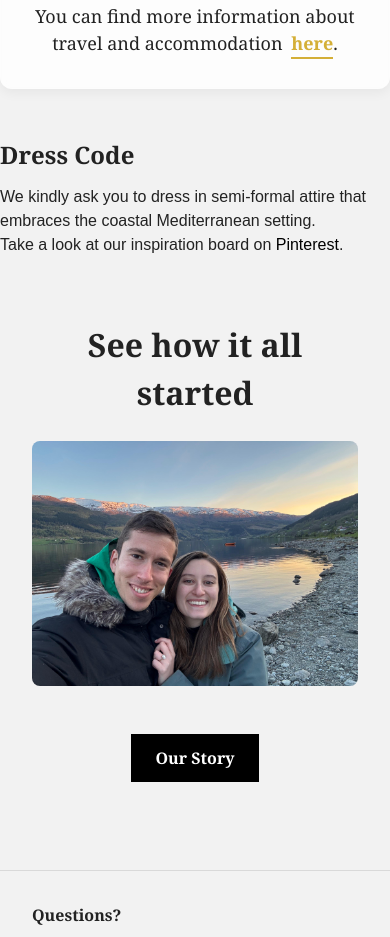
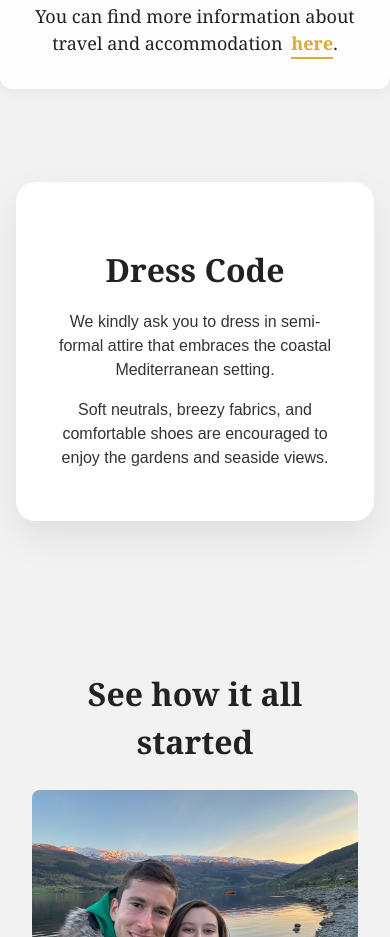
Before and after one commit to erikkoll/ItsLoveSeason, a plain HTML site: page index.html in a window 390 px wide. Shown: the part 2028-2965 px from the top of the page. Drawn offline with Linux system fonts and the light colour scheme.

Commit message:
pinterestv2

```diff
--- a/assets/styles.css
+++ b/assets/styles.css
@@ -485,6 +485,66 @@ a { color: var(--accent); text-decoration: none; }
 }
 
 
+/* DRESS CODE */
+.dress-code {
+  padding: clamp(2.8rem, 6vw, 4.2rem) 1.5rem;
+  margin: 0 auto clamp(2.5rem, 6vw, 4.5rem);
+  max-width: 1100px;
+}
+
+.dress-code-inner {
+  background: #fff;
+  border-radius: 20px;
+  box-shadow: 0 16px 38px rgba(0, 0, 0, 0.08);
+  display: grid;
+  grid-template-columns: repeat(2, minmax(0, 1fr));
+  gap: clamp(1.8rem, 4vw, 3.2rem);
+  padding: clamp(2.2rem, 5vw, 3.4rem);
+  align-items: center;
+}
+
+.dress-code-text h2 {
+  font-size: clamp(2rem, 3.6vw, 2.6rem);
+  margin-bottom: 1rem;
+}
+
+.dress-code-text p {
+  margin: 0 0 1rem;
+  max-width: 48ch;
+  color: #333;
+}
+
+.dress-code-board {
+  display: flex;
+  justify-content: center;
+}
+
+.dress-code-board iframe,
+.dress-code-board .pinterest-embed {
+  border-radius: 16px !important;
+  box-shadow: 0 12px 28px rgba(0, 0, 0, 0.08);
+}
+
+@media (max-width: 900px) {
+  .dress-code-inner {
+    grid-template-columns: 1fr;
+    text-align: center;
+  }
+
+  .dress-code-text p {
+    margin-left: auto;
+    margin-right: auto;
+  }
+
+  .dress-code-board {
+    order: -1;
+  }
+
+  .dress-code {
+    padding-left: 1rem;
+    padding-right: 1rem;
+  }
+}
 /* Travel callout: keep side lines behind the text and a bit shorter */
 .travel-callout { position: relative; }
 .travel-callout::before,
--- a/index.html
+++ b/index.html
@@ -76,9 +76,20 @@
 </section>
 <!-- DRESS CODE -->
 <section class="dress-code">
-  <h2>Dress Code</h2>
-  <p>We kindly ask you to dress in semi-formal attire that embraces the coastal Mediterranean setting.</p>
-  <p>Take a look at our inspiration board on <a href="https://uk.pinterest.com/ktjo79/animal-board/giraffes/" target="_blank" rel="noopener">Pinterest</a>.</p>
+  <div class="dress-code-inner">
+    <div class="dress-code-text">
+      <h2>Dress Code</h2>
+      <p>We kindly ask you to dress in semi-formal attire that embraces the coastal Mediterranean setting.</p>
+      <p>Soft neutrals, breezy fabrics, and comfortable shoes are encouraged to enjoy the gardens and seaside views.</p>
+    </div>
+    <div class="dress-code-board">
+      <a data-pin-do="embedBoard"
+         data-pin-board-width="360"
+         data-pin-scale-height="320"
+         data-pin-scale-width="80"
+         href="https://uk.pinterest.com/ktjo79/animal-board/giraffes/"></a>
+    </div>
+  </div>
 </section>
 <!-- SEE HOW IT ALL STARTED -->
 <section class="see-how">
@@ -97,6 +108,7 @@
   </div>
 </section>
 <div id="site-footer"></div>
+<script async defer src="https://assets.pinterest.com/js/pinit.js"></script>
 <script>
   fetch('footer.html')
     .then(r => r.text())
```
